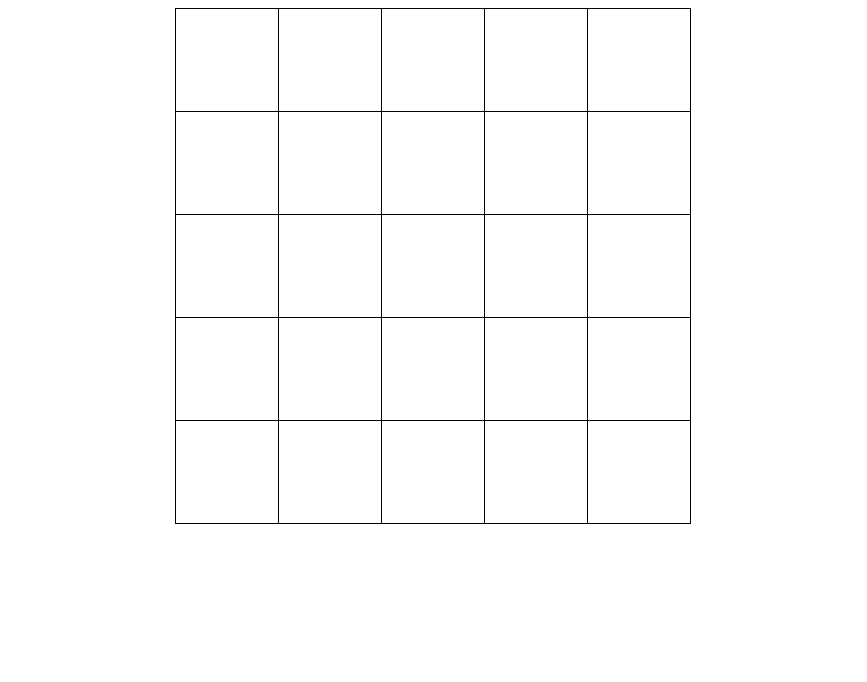
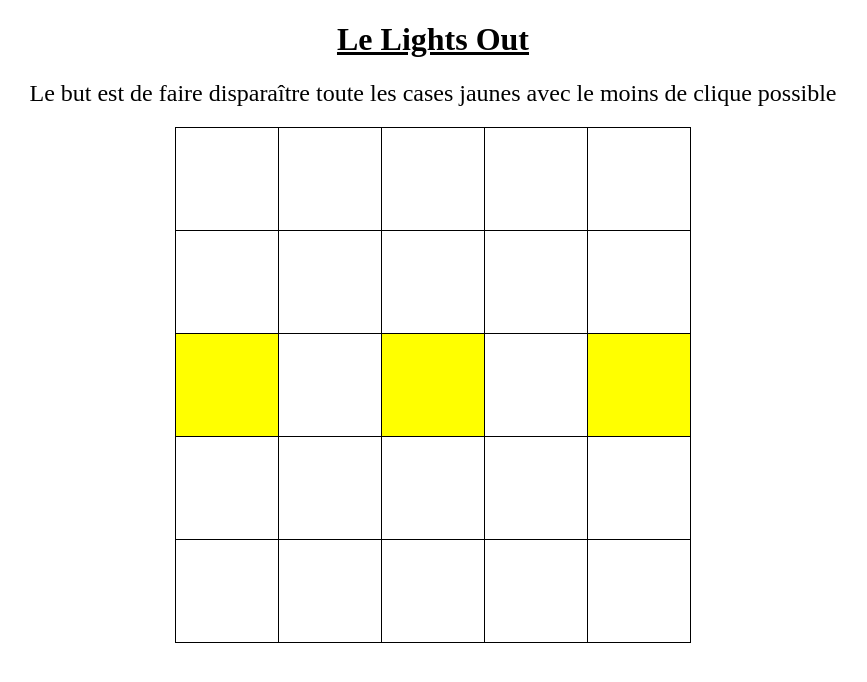
Before and after one commit to AchilleJ/Lights-out-game, a plain HTML site: page index.html in a window 1280 px wide. Shown: the whole page, without its empty margins (207-1074 px from the left). Drawn offline with Linux system fonts and the light colour scheme.

```diff
--- a/index.html
+++ b/index.html
@@ -6,6 +6,8 @@
 		<link rel="stylesheet" href="style.css" media="all"/>
 	</head>
 	<body>
+		<h1>Le Lights Out</h1>
+		<h2>Le but est de faire disparaître toute les cases jaunes avec le moins de clique possible</h2>
 		<table class="lights_out">
 			<tr>
 				<td id="1" onclick="clickLight(this)"></td>
--- a/script.js
+++ b/script.js
@@ -3,7 +3,9 @@
 
 
 function level1(){
-
+	document.getElementById(11).style.backgroundColor = 'yellow';
+	document.getElementById(13).style.backgroundColor = 'yellow';
+	document.getElementById(15).style.backgroundColor = 'yellow';
 }
 
 function resetall(){
@@ -29,19 +31,25 @@ function reverseColor(nBox){
 	var bot_id = parseInt(BoxNum)+5;
 	var left_id = BoxNum-1;
 
-	console.log(top_id,right_id,bot_id,left_id);
-
+	if (top_id <= 25 && top_id > 0) {
 		var top_color = document.getElementById(top_id).style.backgroundColor;
 		directionalColorCondition(top_color,top_id);
+	}
 
+	if (right_id <= 25 && right_id > 0 && (right_id != 6 && right_id != 11 && right_id != 16 && right_id != 21)) {
 		var right_color = document.getElementById(right_id).style.backgroundColor;
 		directionalColorCondition(right_color,right_id);
+	}
 
+	if (bot_id <= 25 && bot_id > 0){
 		var bot_color = document.getElementById(bot_id).style.backgroundColor;
 		directionalColorCondition(bot_color,bot_id);
+	}
 
+	if (left_id <= 25 && left_id > 0 && (left_id != 5 && left_id != 10 && left_id != 15 && left_id != 20)) {
 		var left_color = document.getElementById(left_id).style.backgroundColor;
 		directionalColorCondition(left_color,left_id);
+	}
 
 }
 
@@ -58,3 +66,4 @@ function clickLight(box){
 }
 
 resetall();
+level1()
--- a/style.css
+++ b/style.css
@@ -1,4 +1,15 @@
 
+h1, h2{
+	text-align: center;
+}
+
+h2{
+	font-weight: normal;
+}
+
+h1{
+	text-decoration: underline;
+}
 
 table{
 	margin: auto;
```
Lines whose indentation alone changed are shown as unchanged.
